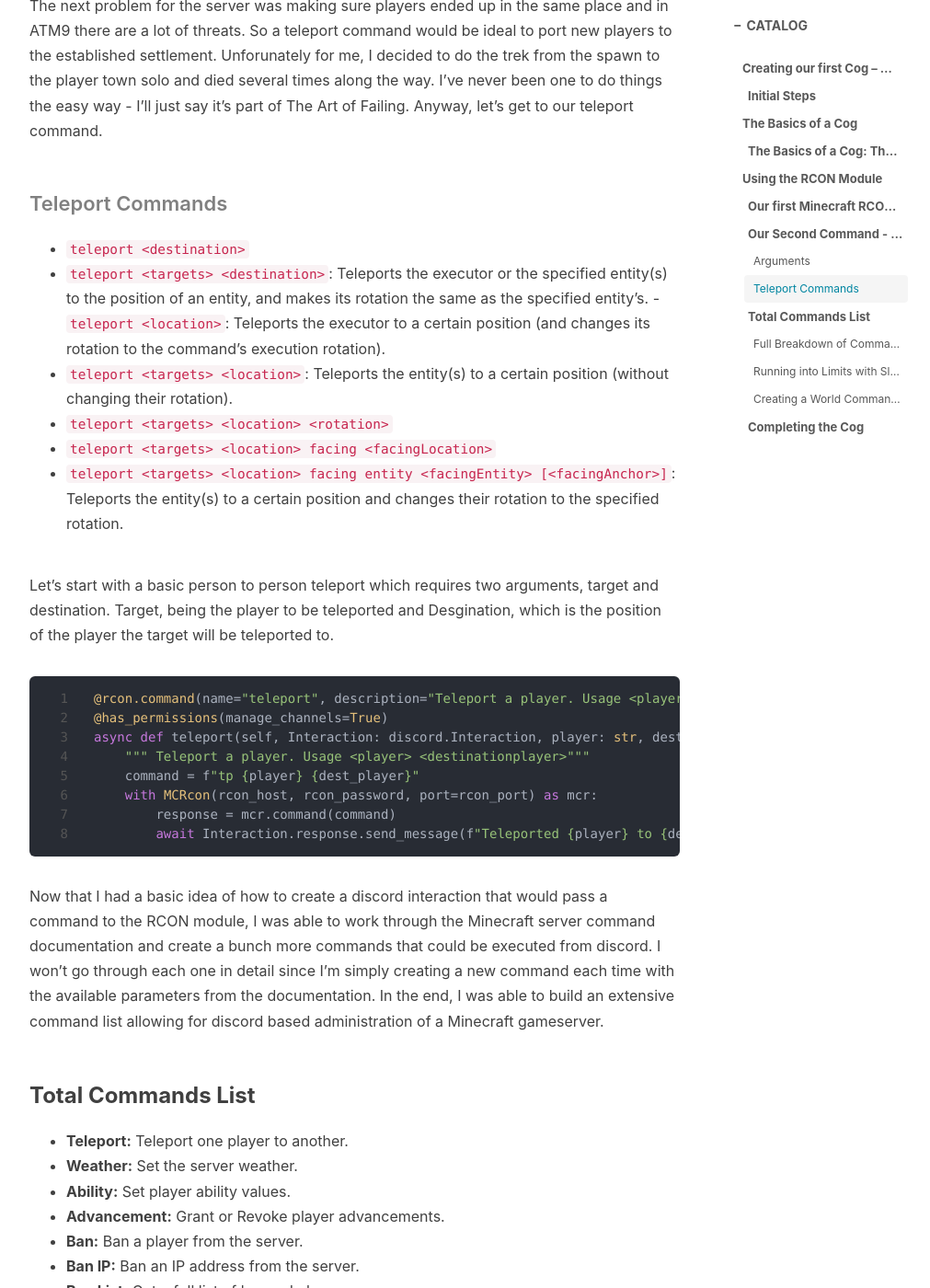
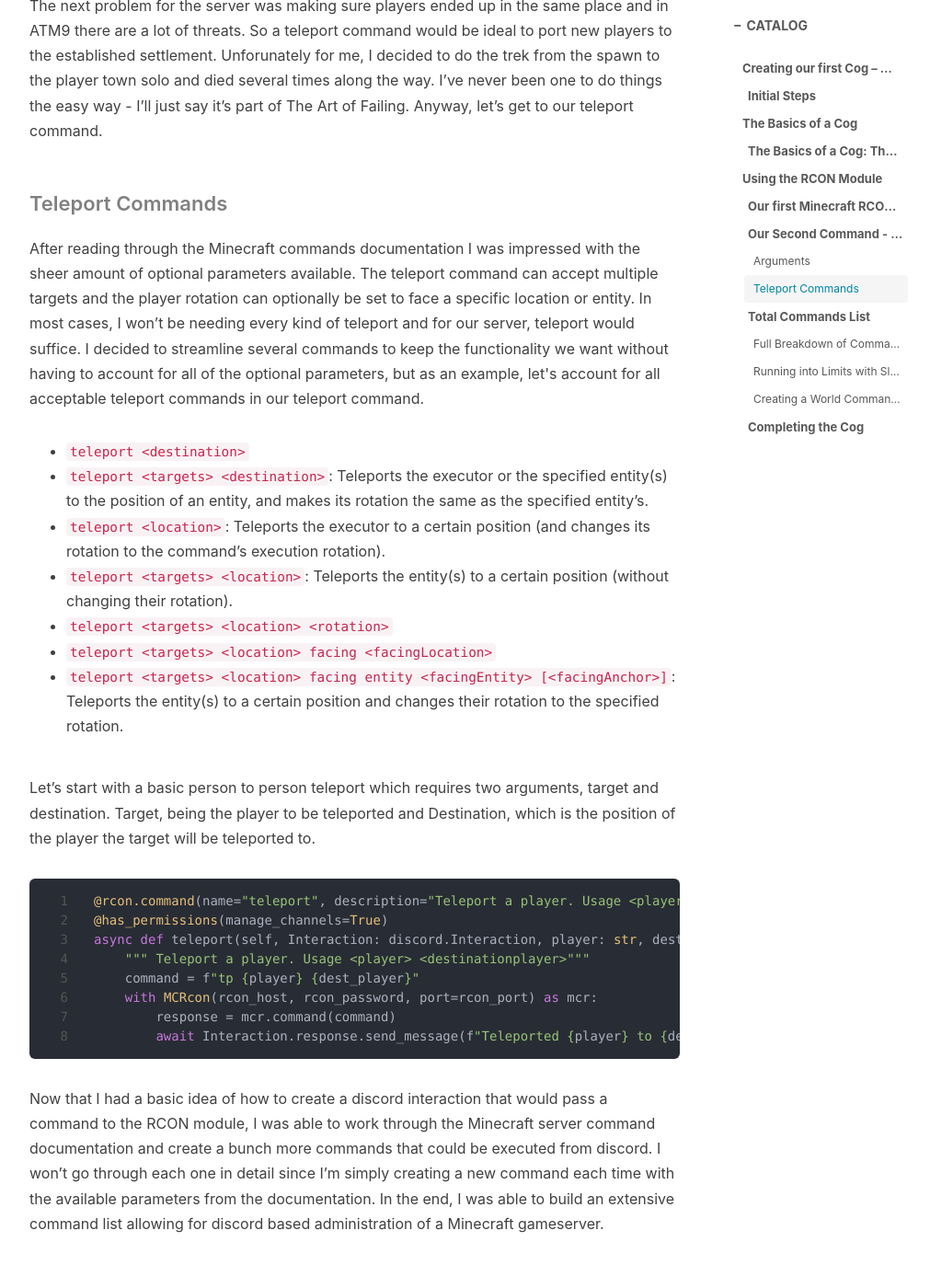
Before and after one commit to ropeadope62/ropeadope62.github.io, a Jekyll site: the page built from _posts/2024-21-01-minecraft-bot-part-2.md, in a window 1280 px wide and 1400 px high, scrolled down 8036 px. Shown: the whole window at 92% size, without its empty margins (233-1244 px from the left). Built offline with Jekyll 4.4.1, drawn with Linux system fonts in a browser that asks for light colours; nearby versions of some CDN libraries; comment, search, counter and statistics services are not loaded.

Commit message:
Update 2024-21-01-minecraft-bot-part-2.md

````diff
--- a/_posts/2024-21-01-minecraft-bot-part-2.md
+++ b/_posts/2024-21-01-minecraft-bot-part-2.md
@@ -216,15 +216,17 @@ The next problem for the server was making sure players ended up in the same pla
 
 #### Teleport Commands
 
+After reading through the Minecraft commands documentation I was impressed with the sheer amount of optional parameters available. The teleport command can accept multiple targets and the player rotation can optionally be set to face a specific location or entity. In most cases, I won't be needing every kind of teleport and for our server, teleport <target> <destinationplayer> would suffice. I decided to streamline several commands to keep the functionality we want without having to account for all of the optional parameters, but as an example, let's account for all acceptable teleport commands in our teleport command.
+
 - ``teleport <destination>``
 - ``teleport <targets> <destination>``: Teleports the executor or the specified entity(s) to the position of an entity, and makes its rotation the same as the specified entity's.
--``teleport <location>``: Teleports the executor to a certain position (and changes its rotation to the command's execution rotation).
+- ``teleport <location>``: Teleports the executor to a certain position (and changes its rotation to the command's execution rotation).
 - ``teleport <targets> <location>``: Teleports the entity(s) to a certain position (without changing their rotation).
 - ``teleport <targets> <location> <rotation>``
 - ``teleport <targets> <location> facing <facingLocation>``
 - ``teleport <targets> <location> facing entity <facingEntity> [<facingAnchor>]``: Teleports the entity(s) to a certain position and changes their rotation to the specified rotation.
 
-Let's start with a basic person to person teleport which requires two arguments, target and destination. Target, being the player to be teleported and Desgination, which is the position of the player the target will be teleported to.
+Let's start with a basic person to person teleport which requires two arguments, target and destination. Target, being the player to be teleported and Destination, which is the position of the player the target will be teleported to.
 
 ```python
 @rcon.command(name="teleport", description="Teleport a player. Usage <player> <destinationplayer>")
````
